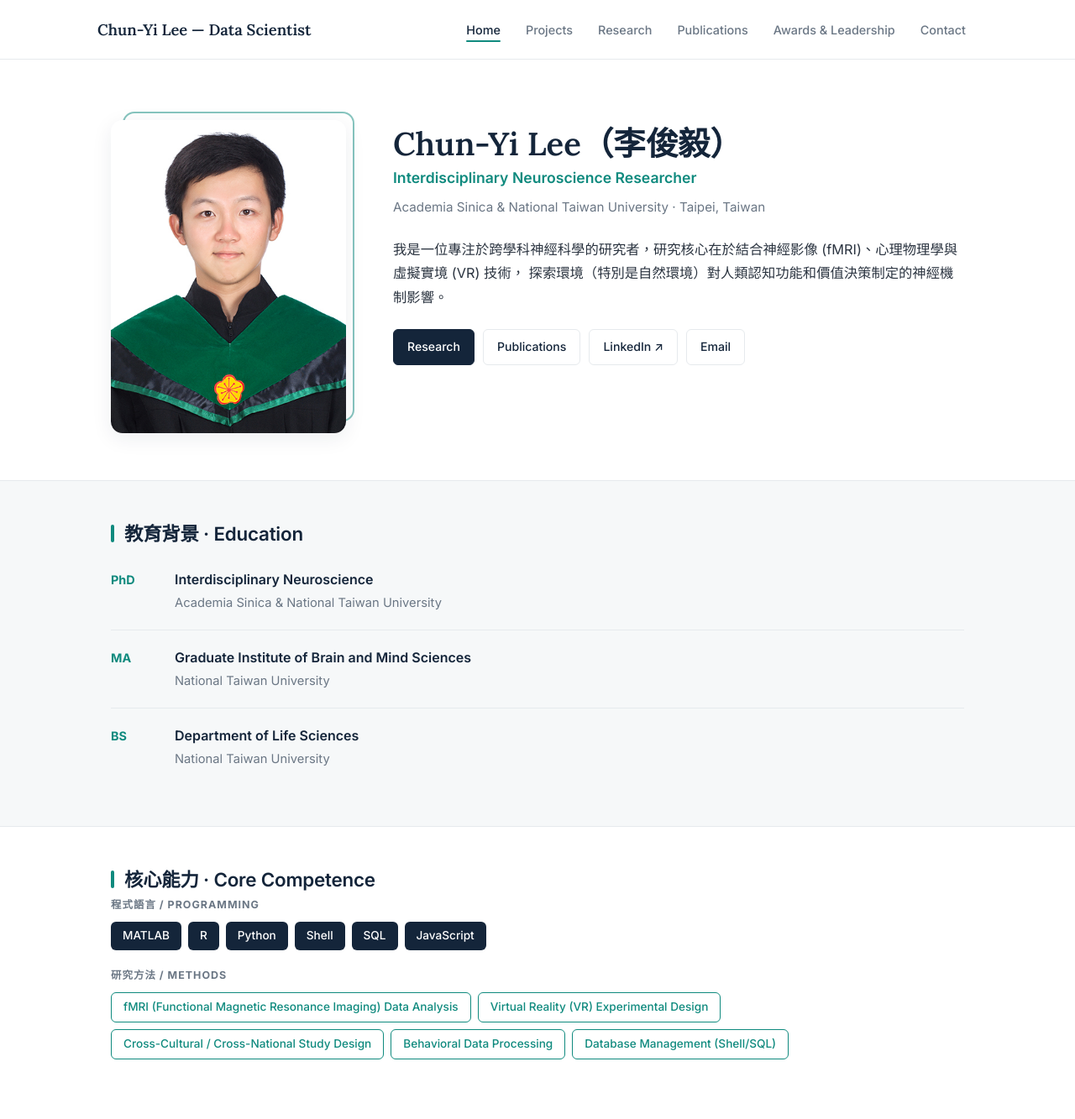
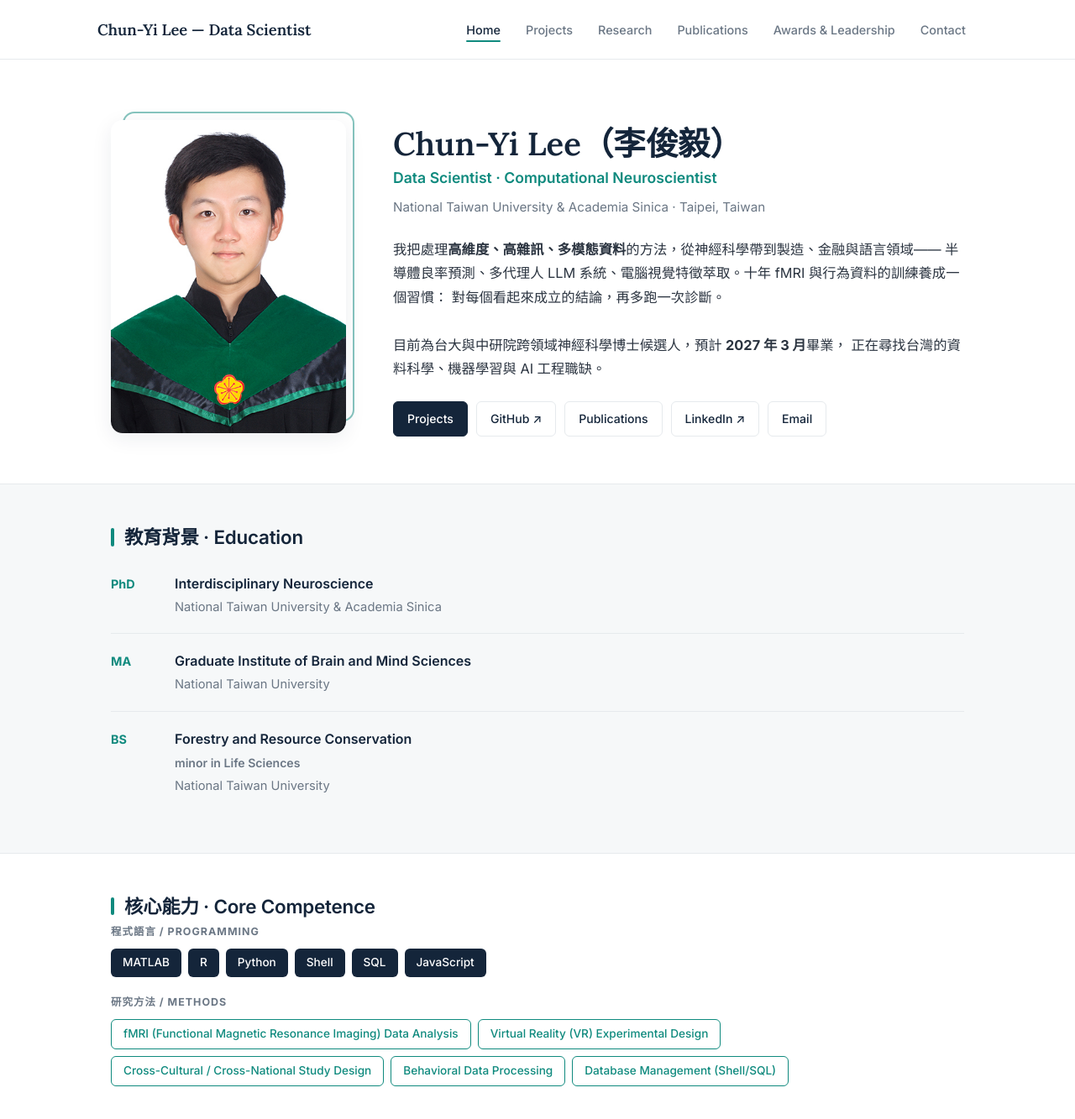
Before and after one commit to JamesLeeCY/JamesLeeCY.github.io, a Jekyll site: the page built from index.html, in a window 1280 px wide and 1400 px high. Shown: the top 1333 px of the window at 84% size. Built offline with Jekyll 4.4.1, drawn with Linux system fonts in a browser that asks for light colours; some of the changed text lies outside the part shown.

Commit message:
Reposition homepage for industry; fix BS degree and contact email

```diff
--- a/_config.yml
+++ b/_config.yml
@@ -1,6 +1,6 @@
 title: "Chun-Yi Lee — Data Scientist" # 必須在第一行第一欄
-email: james820102@gmail.com
-description: '跨學科神經科學研究者，專注於環境（自然）對認知功能和決策制定的神經機制影響。'
+email: chunyilee0102@gmail.com
+description: '資料科學家，專注於高維度、多模態資料——半導體品質預測、多代理人 LLM 系統、電腦視覺。台大 & 中研院神經科學博士候選人。'
 baseurl: ""
 url: "https://JamesLeeCY.github.io"
 
--- a/index.html
+++ b/index.html
@@ -10,17 +10,22 @@ permalink: /
     </div>
     <div class="profile-info">
         <h1 class="profile-name">Chun-Yi Lee（李俊毅）</h1>
-        <p class="profile-title">Interdisciplinary Neuroscience Researcher</p>
-        <p class="profile-affiliation">Academia Sinica &amp; National Taiwan University · Taipei, Taiwan</p>
+        <p class="profile-title">Data Scientist · Computational Neuroscientist</p>
+        <p class="profile-affiliation">National Taiwan University &amp; Academia Sinica · Taipei, Taiwan</p>
         <p class="profile-bio">
-            我是一位專注於跨學科神經科學的研究者，研究核心在於結合神經影像 (fMRI)、心理物理學與虛擬實境 (VR) 技術，
-            探索環境（特別是自然環境）對人類認知功能和價值決策制定的神經機制影響。
+            我把處理<strong>高維度、高雜訊、多模態資料</strong>的方法，從神經科學帶到製造、金融與語言領域——
+            半導體良率預測、多代理人 LLM 系統、電腦視覺特徵萃取。十年 fMRI 與行為資料的訓練養成一個習慣：
+            對每個看起來成立的結論，再多跑一次診斷。
+            <br><br>
+            目前為台大與中研院跨領域神經科學博士候選人，預計 <strong>2027 年 3 月</strong>畢業，
+            正在尋找台灣的資料科學、機器學習與 AI 工程職缺。
         </p>
         <div class="profile-links">
-            <a href="/research.html" class="profile-link primary">Research</a>
+            <a href="/projects.html" class="profile-link primary">Projects</a>
+            <a href="https://github.com/JamesLeeCY" target="_blank" class="profile-link">GitHub ↗</a>
             <a href="/publications.html" class="profile-link">Publications</a>
             <a href="https://www.linkedin.com/in/chun-yi-lee-1778ab1a1/" target="_blank" class="profile-link">LinkedIn ↗</a>
-            <a href="mailto:james820102@gmail.com" class="profile-link">Email</a>
+            <a href="mailto:chunyilee0102@gmail.com" class="profile-link">Email</a>
         </div>
     </div>
 </section>
@@ -33,7 +38,7 @@ permalink: /
                 <span class="edu-year">PhD</span>
                 <div>
                     <div class="edu-degree">Interdisciplinary Neuroscience</div>
-                    <div class="edu-school">Academia Sinica &amp; National Taiwan University</div>
+                    <div class="edu-school">National Taiwan University &amp; Academia Sinica</div>
                 </div>
             </li>
             <li>
@@ -46,7 +51,7 @@ permalink: /
             <li>
                 <span class="edu-year">BS</span>
                 <div>
-                    <div class="edu-degree">Department of Life Sciences</div>
+                    <div class="edu-degree">Forestry and Resource Conservation<br><span class="text-muted" style="font-size:0.88rem">minor in Life Sciences</span></div>
                     <div class="edu-school">National Taiwan University</div>
                 </div>
             </li>
```
Also changed, not shown: contact.md (+1 -1 lines).
